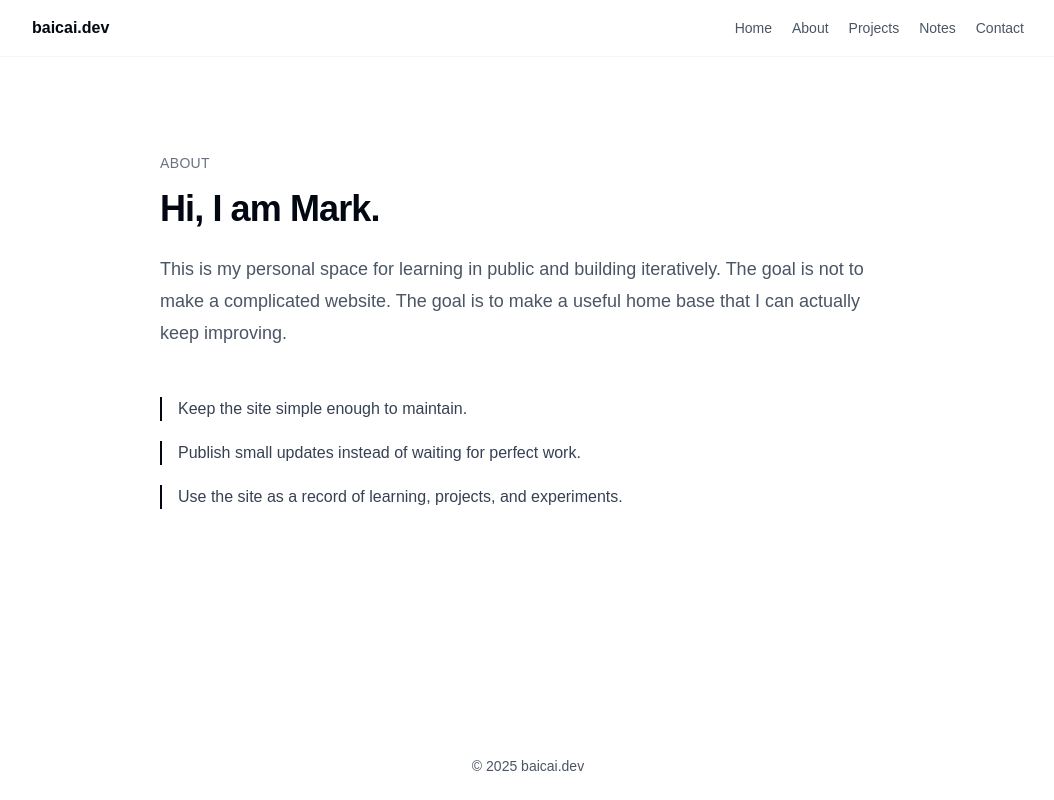
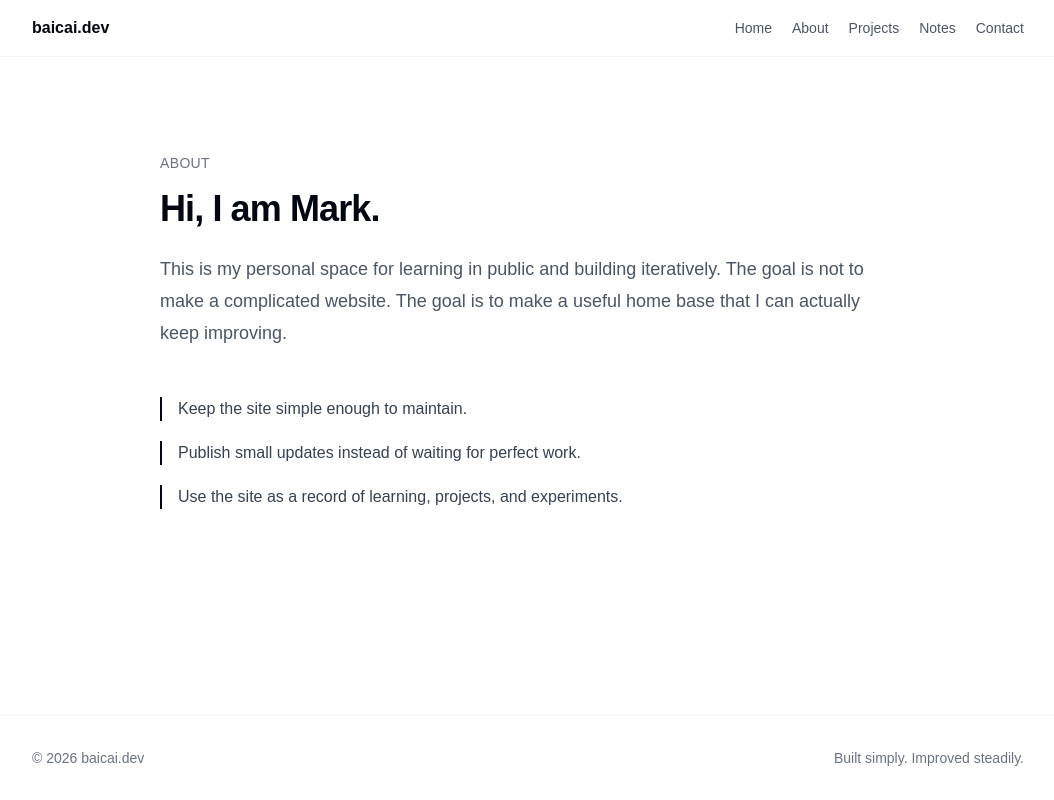
Before and after one commit to BaiCaiMark/baicai.dev, a Next.js app: page /about in a window 1280 px wide. Shown: the whole page, without its empty margins (112-1166 px from the left). Built offline with nearby package versions, Linux system fonts and the light colour scheme.

Commit message:
Update footer

```diff
--- a/app/components/Footer.tsx
+++ b/app/components/Footer.tsx
@@ -1,8 +1,11 @@
 export default function Footer() {
   return (
-    <footer>
+    <footer className="border-t border-gray-100">
       <div className="mx-auto max-w-5xl px-4">
-        <div className="py-6 text-center text-sm text-gray-600">© 2025 baicai.dev</div>
+        <div className="flex flex-col gap-2 py-8 text-sm text-gray-500 sm:flex-row sm:items-center sm:justify-between">
+          <p>© 2026 baicai.dev</p>
+          <p>Built simply. Improved steadily.</p>
+        </div>
       </div>
     </footer>
   )
```
